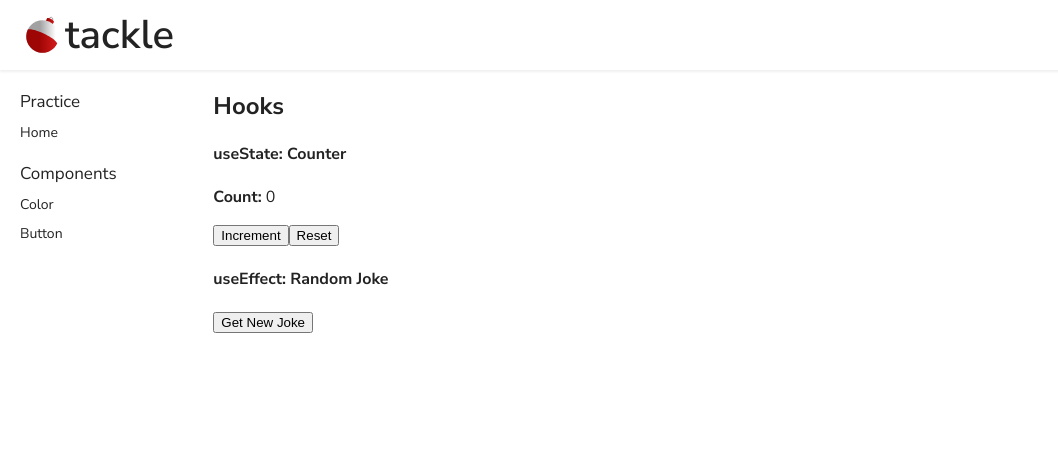
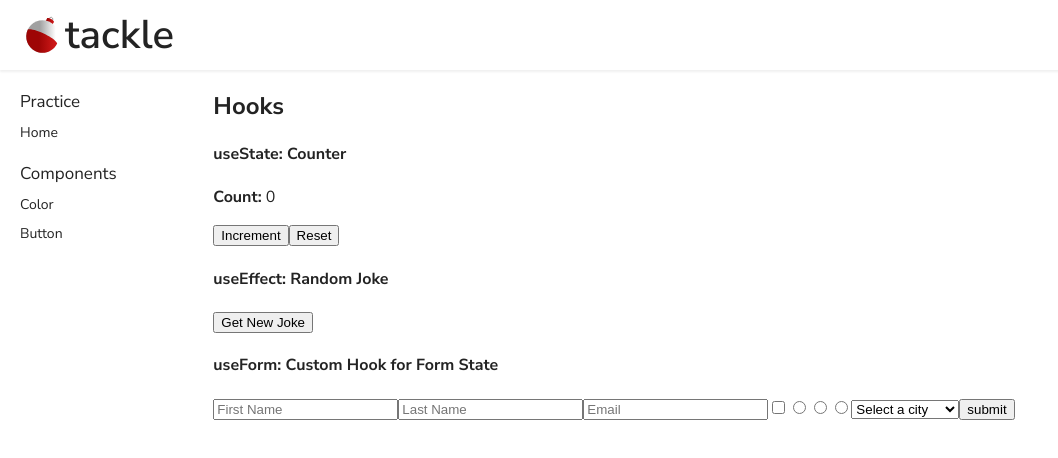
Before and after one commit to jrmoore117/practice-app, a React (Create React App) app: page / in a window 1280 px wide. Shown: the top 458 px of the page, without its empty margins (0-1058 px from the left). Built offline with nearby package versions, Linux system fonts and the light colour scheme; no server answers.

Commit message:
Use new component name for ExampleForm.

```diff
--- a/src/pages/HomePage.js
+++ b/src/pages/HomePage.js
@@ -1,9 +1,5 @@
-/* @jsx jsx */
 import React, { useState, useEffect } from 'react';
-import { css, jsx } from '@emotion/core';
-import { Counter, RandomJoke, Form } from '../components';
-
-const bold = css`font-weight: 700;`;
+import { Counter, RandomJoke, ExampleForm } from '../components';
 
 export const HomePage = () => {
    const [count, setCount] = useState(0);
@@ -14,7 +10,7 @@ export const HomePage = () => {
       <div>
          <Counter count={count} setCount={setCount}/>
          <RandomJoke />
-         <Form />
+         <ExampleForm />
       </div>
    );
 }
```
